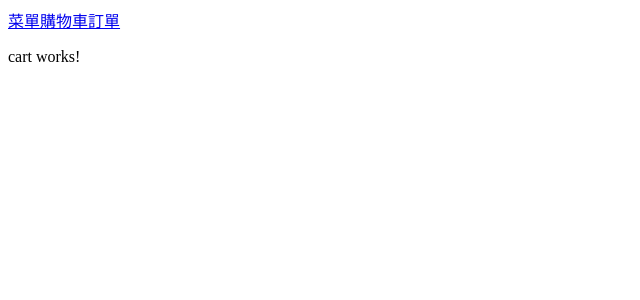
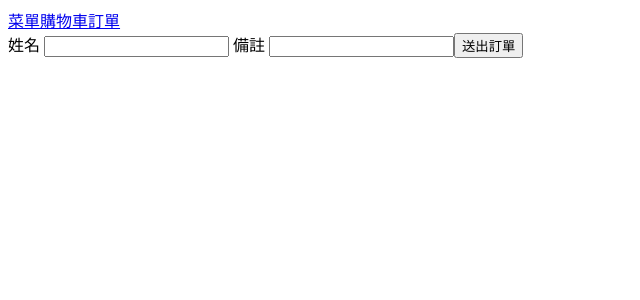
Before and after one commit to alisonwu6/munch-os, an Angular app: page /cart in a window 1280 px wide. Shown: the top 300 px of the page, without its empty margins (0-640 px from the left). Built offline with nearby package versions, Linux system fonts and the light colour scheme.

Commit message:
feat(stage 5): reactive form and validation

```diff
--- a/src/app/cart/cart.component.html
+++ b/src/app/cart/cart.component.html
@@ -1 +1,11 @@
-<p>cart works!</p>
+<form [formGroup]="orderForm" (ngSubmit)="onSubmit()">
+  <label>
+    姓名
+    <input formControlName="customerName" />
+  </label>
+  <label>
+    備註
+    <input formControlName="notes" />
+  </label>
+  <button type="submit">送出訂單</button>
+</form>
--- a/src/app/cart/cart.component.ts
+++ b/src/app/cart/cart.component.ts
@@ -1,11 +1,26 @@
 import { Component } from '@angular/core';
-
+import {
+  FormGroup,
+  FormControl,
+  Validators,
+  ReactiveFormsModule,
+} from '@angular/forms';
 @Component({
   selector: 'app-cart',
-  imports: [],
+  imports: [ReactiveFormsModule],
   templateUrl: './cart.component.html',
   styleUrl: './cart.component.scss'
 })
 export class CartComponent {
-
+  orderForm = new FormGroup({
+    customerName: new FormControl('', Validators.required),
+    notes: new FormControl(''),
+  });
+ onSubmit() {
+  if (!this.orderForm.valid) {
+    console.log('this.orderForm.valid', this.orderForm.valid);
+    return;
+  }
+  // console.log(this.orderForm.value);
 }
+}
```
Also changed, not shown: 1 other file (tests, documents, lock files or other folders).
